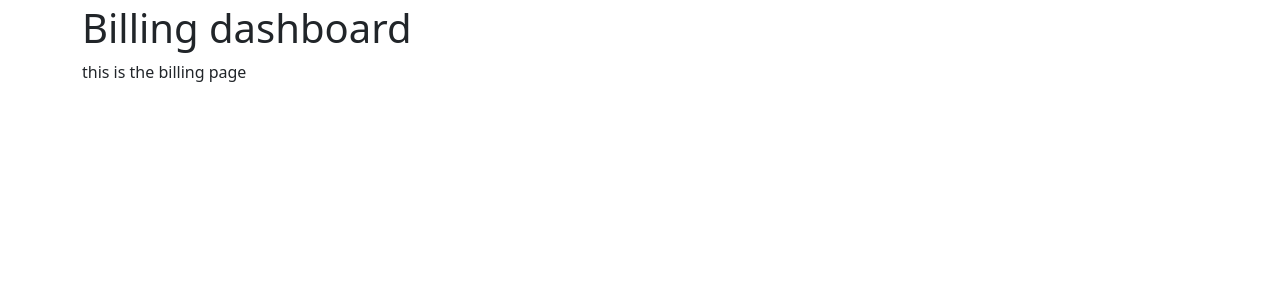
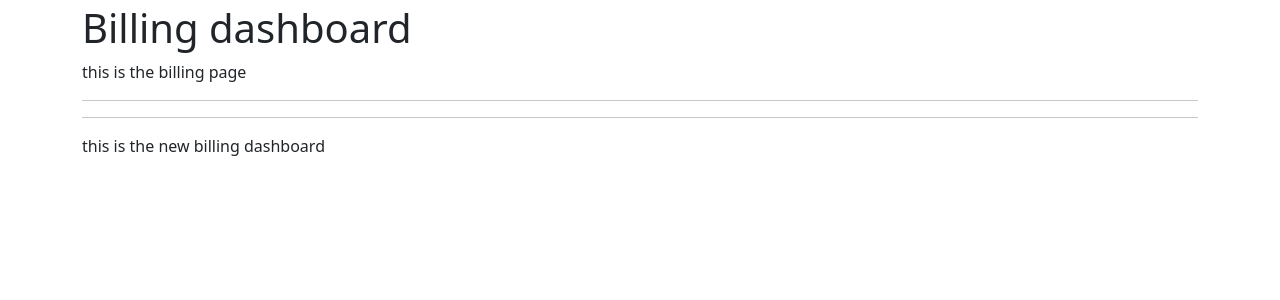
Before and after one commit to notSoRandom15/fcd-project, a Django app: page /billing/ in a window 1280 px wide. Shown: the part 56-356 px from the top of the page. Run offline with Django 4.2, Linux system fonts and the light colour scheme; parts of the project's set-up code (start-up, migrations or seed data) failed here and were passed over; some libraries are stand-ins or nearby versions.

Commit message:
billing_home.html

```diff
--- a/fcp/templates/billing/billing_home.html
+++ b/fcp/templates/billing/billing_home.html
@@ -1,4 +1,6 @@
 {% extends "base.html" %} {% block content %}
 <h1>Billing dashboard</h1>
 <p>this is the billing page</p>
+<hr><hr>
+<p>this is the new billing dashboard</p>
 {% endblock content %}
```
